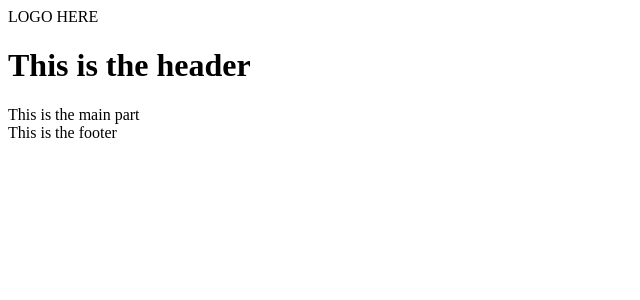
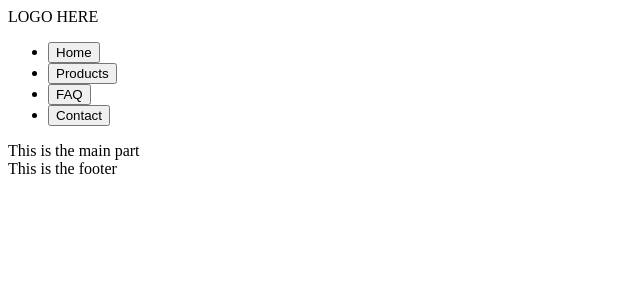
Before and after one commit to Wildcard1201/next-tailwind-woodshed, a Next.js app: page / in a window 1280 px wide. Shown: the top 300 px of the page, without its empty margins (0-640 px from the left). Built offline with nearby package versions, Linux system fonts and the light colour scheme.

Commit message:
nav buttons

```diff
--- a/pages/index.js
+++ b/pages/index.js
@@ -14,8 +14,10 @@ export default function Home() {
 function Header() {
   return (
     <header className="h-1/6 bg-green-200">
-      <Logo />
-      <h1>This is the header</h1>
+      <div className="flex">
+        <Logo />
+        <NavGroup />
+      </div>
     </header>
   )
 }
@@ -41,3 +43,14 @@ function Logo() {
     <span className="border-2 border-black-400">LOGO HERE</span>
   )
 }
+
+function NavGroup() {
+  return (
+    <ul className="flex">
+      <li><button>Home</button></li>
+      <li><button>Products</button></li>
+      <li><button>FAQ</button></li>
+      <li><button>Contact</button></li>
+    </ul>
+  )
+}
```
